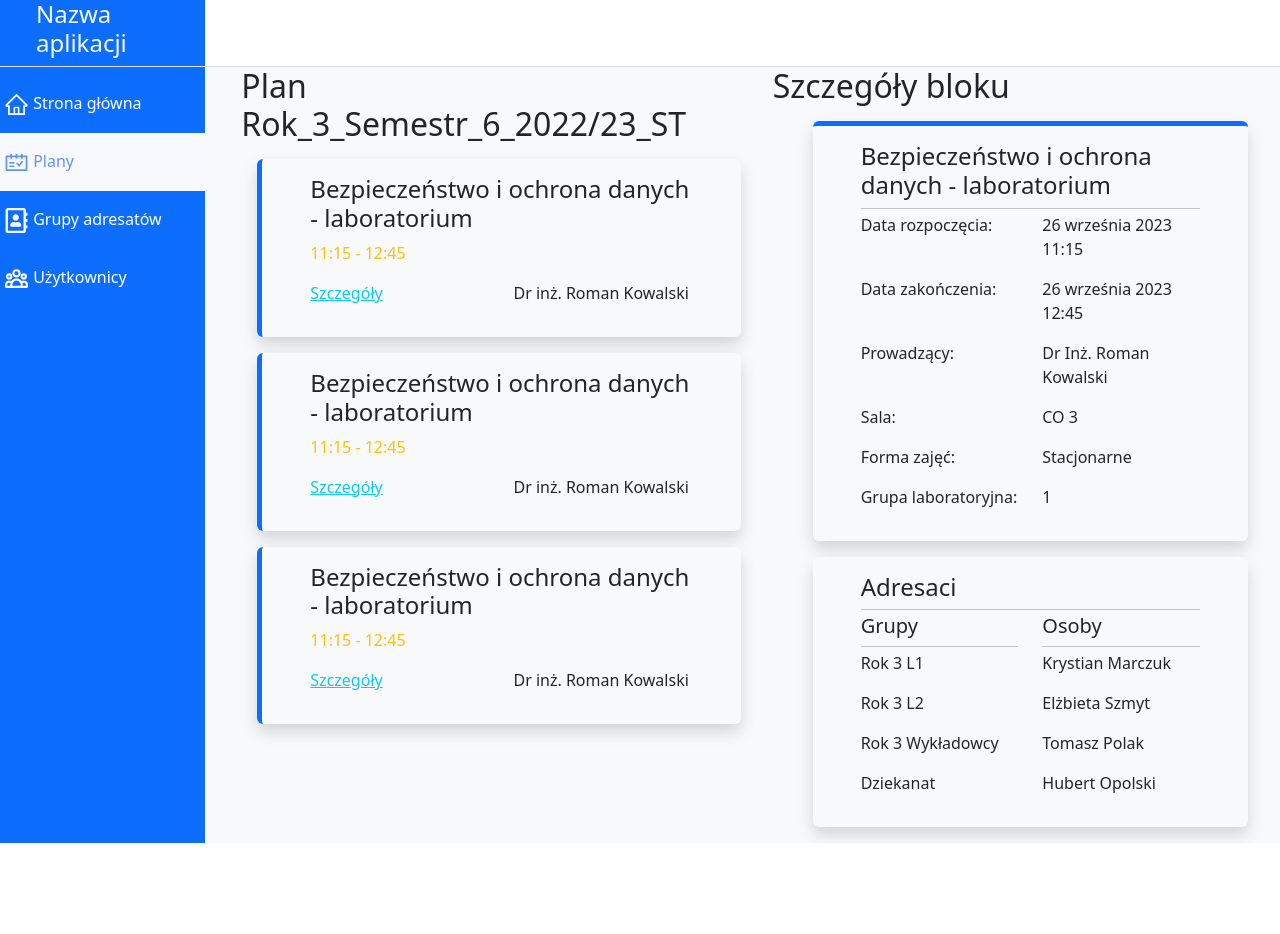
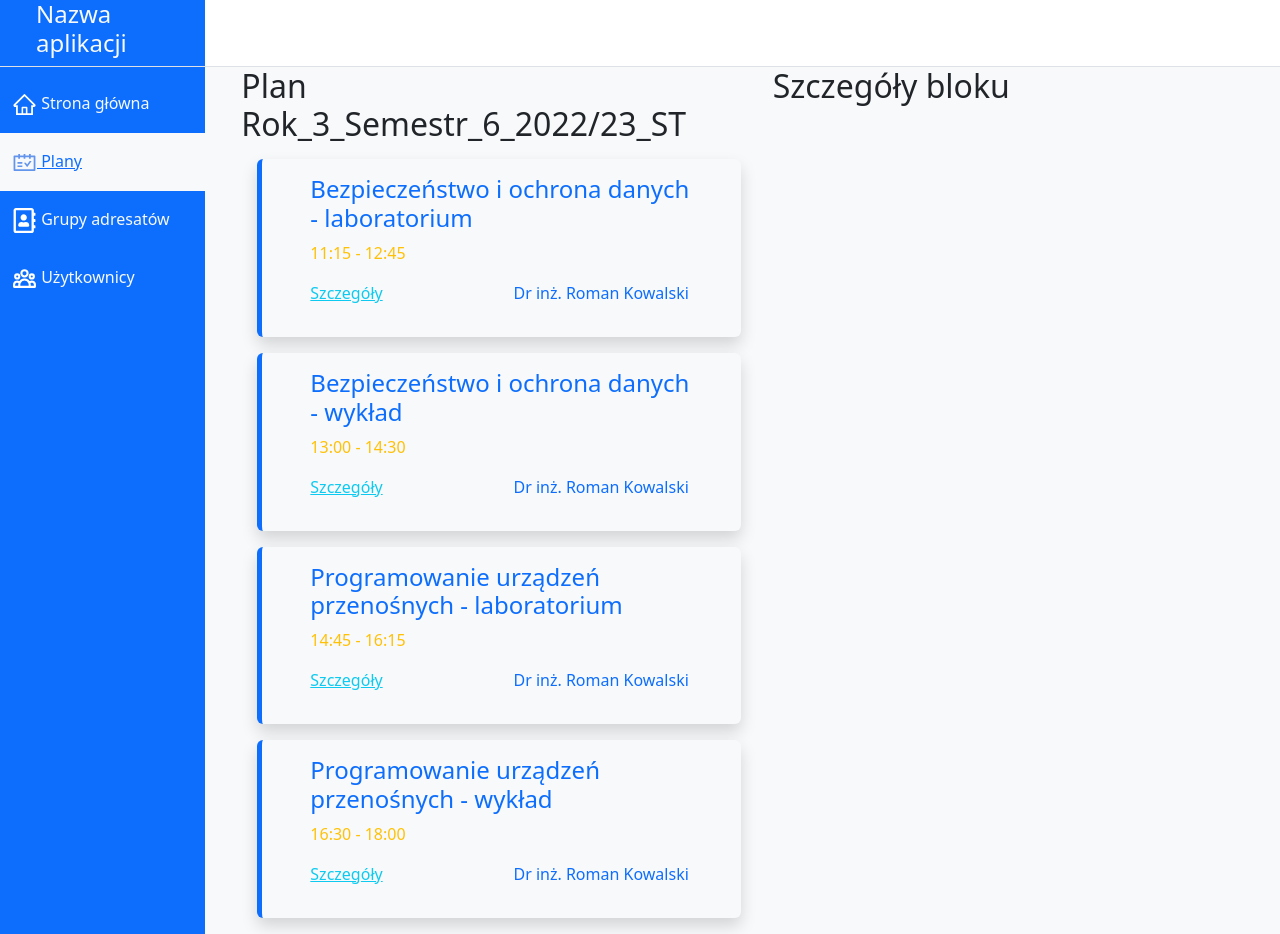
Before and after one commit to maciejgogulski/version-control-schedule-frontend, a React (Create React App) app: page /schedule in a window 1280 px wide. Before the commit the page ends 843 px from the top, so only its background shows below. Built offline with nearby package versions, Linux system fonts and the light colour scheme.

Commit message:
Schedule data stored in code array. Updating schedule block details when clicking on schedule block list item.

```diff
--- a/src/components/Navbar/Navbar.css
+++ /dev/null
@@ -1,12 +0,0 @@
-.nav-item a {
-    color: white;
-    text-decoration: none;
-}
-
-.active {
-    background-color: ghostwhite;
-}
-.active a
-{
-    color: cornflowerblue;
-}
--- a/src/components/Navbar/Navbar.js
+++ b/src/components/Navbar/Navbar.js
@@ -1,5 +1,4 @@
 import React from 'react';
-import './Navbar.css';
 import {Link, useLocation} from "react-router-dom";
 import {AiOutlineHome, AiOutlineSchedule} from "react-icons/ai";
 import {HiOutlineUserGroup} from "react-icons/hi";
@@ -9,7 +8,7 @@ const Navbar = () => {
     const location = useLocation();
 
     const isActiveRoute = (route) => {
-        return location.pathname === route ? "active" : "";
+        return location.pathname === route ? "bg-light text-primary" : "bg-primary text-light";
     };
 
     const isActiveIcon = (route) => {
@@ -19,21 +18,31 @@ const Navbar = () => {
     return (
         <nav className="navbar">
             <ul className="navbar-nav w-100">
-                <li className={`nav-item p-3 ${isActiveRoute("/")}`}>
-                    <AiOutlineHome color={isActiveIcon("/")} size={25}/> <Link to="/">Strona główna</Link>
-                </li>
-                <li className={`nav-item p-3 ${isActiveRoute("/schedule")}`}>
-                    <AiOutlineSchedule color={isActiveIcon("/schedule")} size={25}/> <Link to="/schedule">Plany</Link>
-                </li>
-                <li className={`nav-item p-3 ${isActiveRoute("/services")}`}>
-                    <FaRegAddressBook color={isActiveIcon("/services")} size={25}/> <Link to="/addressees">Grupy adresatów</Link>
-                </li>
-                <li className={`nav-item p-3 ${isActiveRoute("/contact")}`}>
-                    <HiOutlineUserGroup color={isActiveIcon("/contact")} size={25}/> <Link to="/users">Użytkownicy</Link>
-                </li>
+                <Link to="/">
+                    <li className={`nav-item px-4 py-3 ${isActiveRoute("/")}`}>
+                        <AiOutlineHome color={isActiveIcon("/")} size={25}/> Strona główna
+                    </li>
+                </Link>
+
+                <Link to="/schedule">
+                    <li className={`nav-item px-4 py-3 ${isActiveRoute("/schedule")}`}>
+                        <AiOutlineSchedule color={isActiveIcon("/schedule")} size={25}/> Plany
+                    </li>
+                </Link>
+                <Link to="/addressees">
+                    <li className={`nav-item px-4 py-3 ${isActiveRoute("/addressees")}`}>
+                        <FaRegAddressBook color={isActiveIcon("/addressees")} size={25}/> Grupy adresatów
+                    </li>
+                </Link>
+                <Link to="/users">
+                    <li className={`nav-item px-4 py-3 ${isActiveRoute("/users")}`}>
+                        <HiOutlineUserGroup color={isActiveIcon("/users")} size={25}/> Użytkownicy
+                    </li>
+                </Link>
             </ul>
         </nav>
-    );
+    )
+        ;
 };
 
 export default Navbar;
--- a/src/components/Schedule/Schedule.js
+++ b/src/components/Schedule/Schedule.js
@@ -3,7 +3,28 @@ import ScheduleBlockListElement from "./ScheduleBlockListElement";
 import ScheduleBlockDetails from "./ScheduleBlockDetails";
 
 class Schedule extends React.Component {
+
+    constructor(props) {
+        super(props);
+        this.state = {
+            selectedBlock: null // Initialize selectedBlock to null
+        };
+    }
+
+    handleBlockClick = (block) => {
+        this.setState({selectedBlock: block}); // Update selectedBlock in the state
+    };
+
     render() {
+        const scheduleBlocks = [
+            {id: 1, name: 'Bezpieczeństwo i ochrona danych - laboratorium', startDate: '11:15', endDate: '12:45'},
+            {id: 2, name: 'Bezpieczeństwo i ochrona danych - wykład', startDate: '13:00', endDate: '14:30'},
+            {id: 3, name: 'Programowanie urządzeń przenośnych - laboratorium', startDate: '14:45', endDate: '16:15'},
+            {id: 4, name: 'Programowanie urządzeń przenośnych - wykład', startDate: '16:30', endDate: '18:00'},
+        ];
+
+        const {selectedBlock} = this.state;
+
         return (
             <div className="container">
                 <div className="row">
@@ -14,9 +35,15 @@ class Schedule extends React.Component {
 
                         <div>
                             <div className="list-container">
-                                <ScheduleBlockListElement />
-                                <ScheduleBlockListElement />
-                                <ScheduleBlockListElement />
+                                {/* Map over the scheduleBlocks array and render ScheduleBlockListElement for each block */}
+                                {scheduleBlocks.map((block) => (
+                                    <ScheduleBlockListElement
+                                        key={block.id}
+                                        block={block}
+                                        onClick={this.handleBlockClick}
+                                        isSelected={selectedBlock?.id === block.id}
+                                    />
+                                ))}
                             </div>
                         </div>
                     </div>
@@ -24,7 +51,7 @@ class Schedule extends React.Component {
                         <h2>Szczegóły bloku</h2>
 
                         <div className="container">
-                            <ScheduleBlockDetails />
+                            <ScheduleBlockDetails block={selectedBlock}/>
                         </div>
                     </div>
                 </div>
--- a/src/components/Schedule/ScheduleBlockDetails.js
+++ b/src/components/Schedule/ScheduleBlockDetails.js
@@ -2,11 +2,17 @@ import React from "react";
 
 class ScheduleBlockDetails extends React.Component {
     render() {
+        const { block } = this.props;
+
+        if (!block) {
+            return null;
+        }
+
         return (
             <div className="container">
                 <div className="container bg-light rounded m-3 px-5 py-3 shadow border-top border-primary border-5">
                     <div>
-                        <h4>Bezpieczeństwo i ochrona danych - laboratorium</h4>
+                        <h4>{block.name}</h4>
                     </div>
                     <hr className="my-1"/>
                     <div className="row">
@@ -15,7 +21,7 @@ class ScheduleBlockDetails extends React.Component {
                         </div>
 
                         <div className="col-md-6">
-                            <p>26 września 2023 11:15</p>
+                            <p>{block.startDate}</p>
                         </div>
                     </div>
 
@@ -25,7 +31,7 @@ class ScheduleBlockDetails extends React.Component {
                         </div>
 
                         <div className="col-md-6">
-                            <p>26 września 2023 12:45</p>
+                            <p>{block.endDate}</p>
                         </div>
                     </div>
 
--- a/src/components/Schedule/ScheduleBlockListElement.js
+++ b/src/components/Schedule/ScheduleBlockListElement.js
@@ -1,12 +1,21 @@
 import React from "react";
 
 class ScheduleBlockListElement extends React.Component {
+
+    handleClick = () => {
+        const { block, onClick } = this.props;
+        onClick(block);
+    };
+
     render() {
+        const { block, isSelected } = this.props;
         return (
-            <div className="container bg-light rounded m-3 px-5 py-3 shadow border-start border-primary border-5">
+            <div className={`container ${isSelected ? "bg-primary text-light" : "bg-light text-primary"} rounded m-3 px-5 py-3 shadow border-start border-primary border-5`}
+                 onClick={this.handleClick}
+            >
                 <div>
-                    <h4>Bezpieczeństwo i ochrona danych - laboratorium</h4>
-                    <p className="text-warning">11:15 - 12:45</p>
+                    <h4>{block.name}</h4>
+                    <p className="text-warning">{block.startDate + ' - ' + block.endDate}</p>
                 </div>
                 <div className="row">
                     <div className="col-md-6">
```
Also changed, not shown: src/models/ScheduleBlock.js (added, +7 -0 lines).
